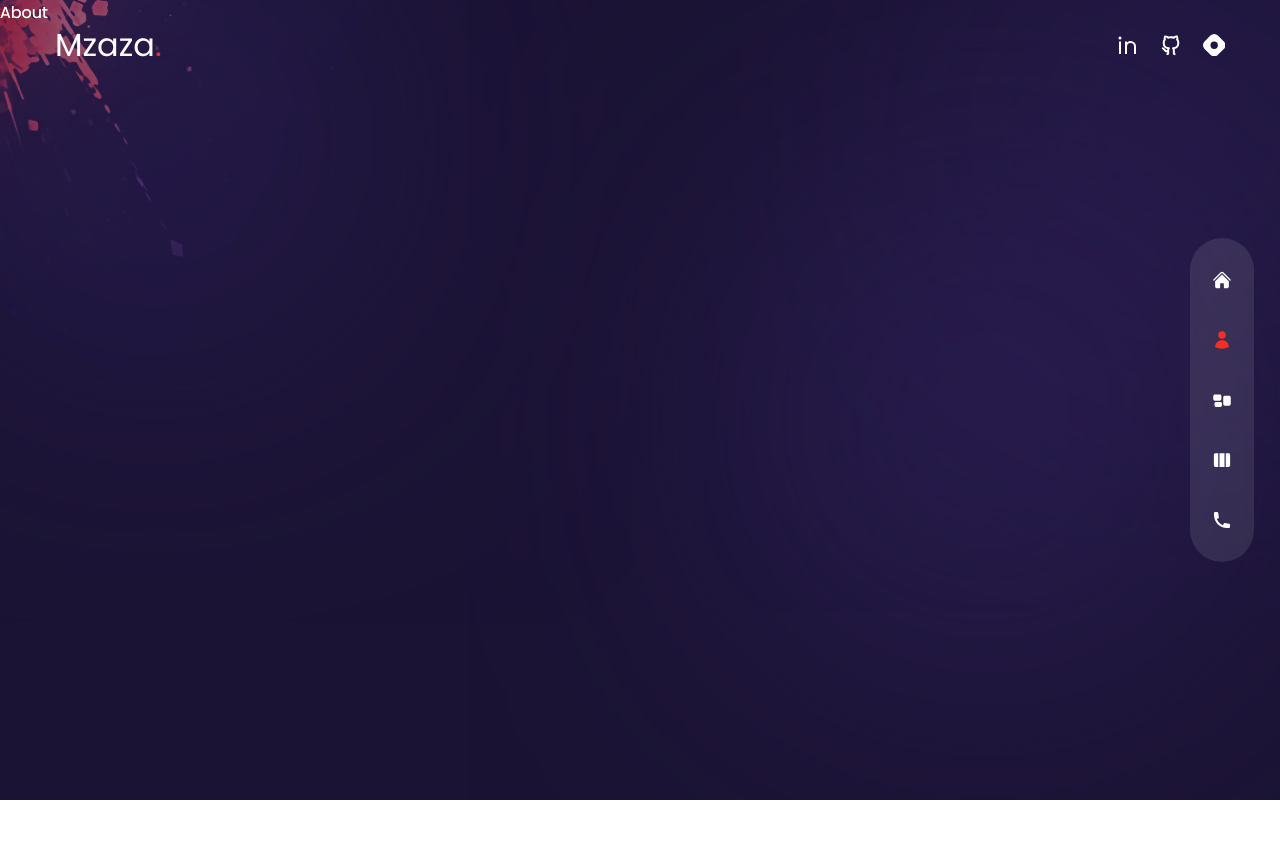
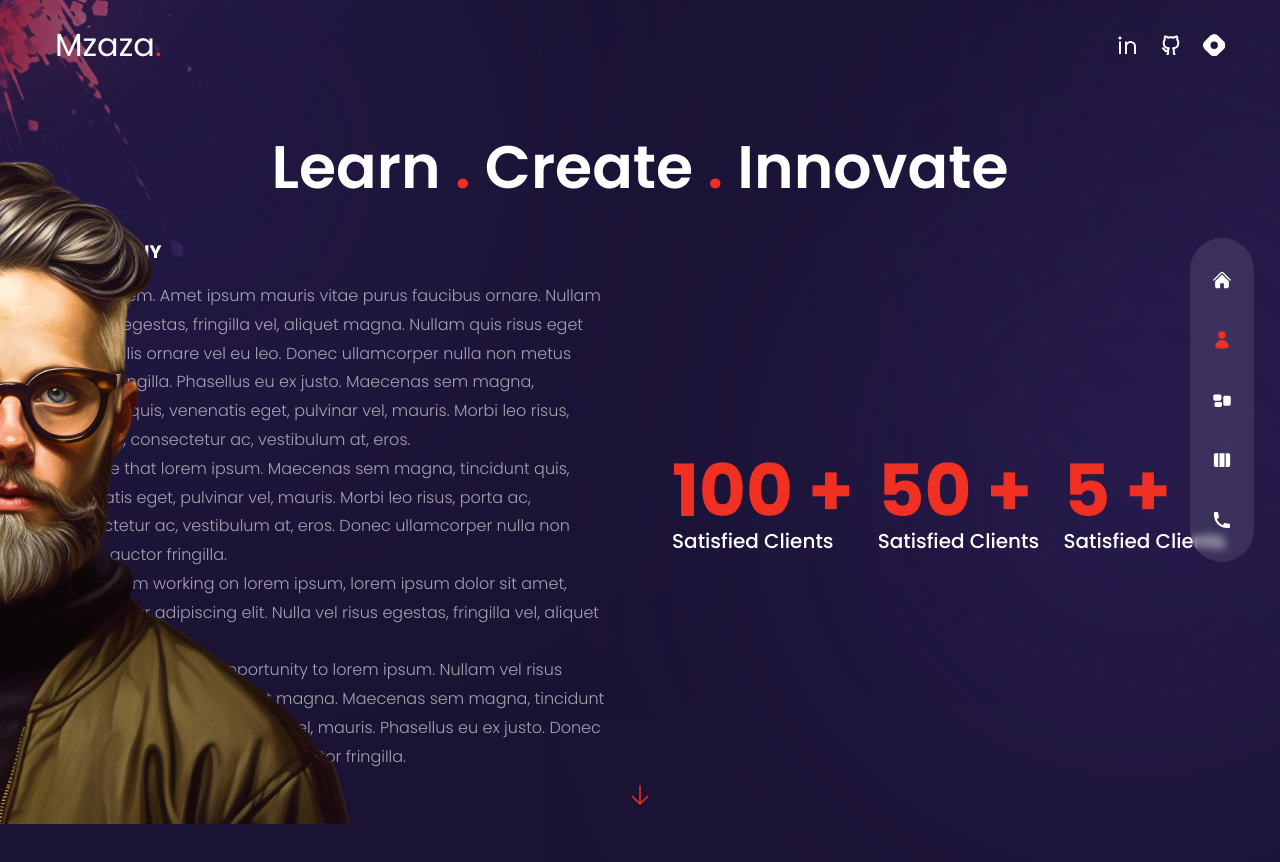
Before and after one commit to mzazakeith/portefeuille, a Next.js app: page /portefeuille/about in a window 1280 px wide. Shown: the top 862 px of the page. Before the commit the page ends 800 px from the top, so only its background shows below. Built offline with nearby package versions, Linux system fonts and the light colour scheme.

Commit message:
initial about page 1/3 done

```diff
--- a/components/Header.js
+++ b/components/Header.js
@@ -4,7 +4,7 @@ import Socials from "../components/Socials";
 
 const Header = () => {
   return (
-      <header className='absolute z-30 w-full flex items-center px-16 xl:px-0 xl:h-[90px]'>
+      <header className='fixed z-30 w-full flex items-center px-16 xl:px-0 xl:h-[90px]'>
           <div className='container mx-auto'>
               <div className="flex flex-col lg:flex-row justify-between items-center gap-y-6 py-8">
                   <Link className="text-[2rem] font-poppins"  href="">
--- a/components/Layout.js
+++ b/components/Layout.js
@@ -3,6 +3,7 @@ import {Poppins} from '@next/font/google';
 import Nav from '../components/Nav'
 import TopLeftImg from "../components/TopLeftImg";
 import Header from "../components/Header";
+import {useRouter} from "next/router";
 
 const poppins = Poppins({
   subsets: ['latin'],
@@ -11,8 +12,10 @@ const poppins = Poppins({
 });
 
 const Layout = ({children}) => {
+    const router = useRouter();
+    const pathname = router.pathname
   return(
-      <div className={`page bg-site text-white bg-cover bg-no-repeat ${poppins.variable} font-poppins relative`}>
+      <div className={`${pathname === "/" && 'page'} top-0 bg-site text-white bg-cover bg-no-repeat ${poppins.variable} font-poppins relative`}>
         <TopLeftImg/>
         <Nav/>
         <Header/>
--- a/pages/about/index.js
+++ b/pages/about/index.js
@@ -15,6 +15,11 @@ import {
   SiAdobephotoshop,
 } from "react-icons/si";
 
+import Avatar from "../../components/Avatar";
+
+import {motion, useAnimation, useInView, useMotionValue, useSpring} from 'framer-motion'
+import {fadeIn} from "../../variants";
+import {useEffect, useRef} from "react";
 
 //  data
 const aboutData = [
@@ -88,8 +93,101 @@ const aboutData = [
   },
 ];
 
+const AnimatedNumbers = ({value}) =>{
+  const ref = useRef(null);
+  const motionValue = useMotionValue(0);
+  const springValue = useSpring(motionValue, {duration:4500})
+  const isInView = useInView(ref)
+  useEffect(() => {
+    if(isInView){
+      motionValue.set(value);
+    }
+  }, [isInView, value, motionValue]);
+
+  useEffect(() => {
+    springValue.on("change", (latest)=>{
+      if(ref.current && latest.toFixed(0) <= value){
+        ref.current.textContent = latest.toFixed(0)
+      }
+    })
+  }, [springValue, value]);
+
+  return <span ref={ref}></span>
+}
+
+const arrowVariants = {
+  initial: { y: 0 }, // Define the initial state
+  animate: { y: [0, 20, 0], transition: { duration: 1.5, repeat: Infinity } },
+};
+
 const About = () => {
-  return <div>About</div>;
+  return (
+      <div className="h-full py-32 text-center xl:text-left">
+        <motion.div
+            variants={fadeIn('right', 0.2)}
+            initial="hidden"
+            animate="show"
+            exit="hidden"
+            className="hidden mt-[1.1rem] fixed xl:flex -left-[350px]">
+          <Avatar/>
+        </motion.div>
+        <div className='container mx-auto h-full flex flex-col items-center gap-x-6'>
+          <motion.h1
+              variants={fadeIn('down', 0.2)} initial='hidden' animate='show' exit='hidden'
+              className='h1'> Learn <span className='text-accent'>.</span> Create <span className='text-accent'>.</span> Innovate
+          </motion.h1>
+          <div className="grid w-full grid-cols-8 gap-16">
+
+            <div className='col-span-4 flex flex-col items-start justify-start'>
+              <h2 className='mb-4 text-lg font-bold uppercase text-dark/75'>Biography</h2>
+              <p>Hi, I'm Lorem. Amet ipsum mauris vitae purus faucibus ornare. Nullam vel risus egestas, fringilla vel, aliquet magna. Nullam quis risus eget urna mollis ornare vel eu leo. Donec ullamcorper nulla non metus auctor fringilla. Phasellus eu ex justo. Maecenas sem magna, tincidunt quis, venenatis eget, pulvinar vel, mauris. Morbi leo risus, porta ac, consectetur ac, vestibulum at, eros. </p>
+
+              <p>I believe that lorem ipsum. Maecenas sem magna, tincidunt quis, venenatis eget, pulvinar vel, mauris. Morbi leo risus, porta ac, consectetur ac, vestibulum at, eros. Donec ullamcorper nulla non metus auctor fringilla.</p>
+
+              <p>Whether I'm working on lorem ipsum, lorem ipsum dolor sit amet, consectetur adipiscing elit. Nulla vel risus egestas, fringilla vel, aliquet magna.</p>
+
+              <p>I look forward to the opportunity to lorem ipsum. Nullam vel risus egestas, fringilla vel, aliquet magna. Maecenas sem magna, tincidunt quis, venenatis eget, pulvinar vel, mauris. Phasellus eu ex justo. Donec ullamcorper nulla non metus auctor fringilla.</p>
+            </div>
+
+            <div className='col-span-4 flex flex-row items-center justify-between'>
+              <div className='flex flex-col items-start justify-center'>
+                <span className='text-accent font-bold inline-block text-7xl'>
+                  <AnimatedNumbers value={100}/> +
+                </span>
+                <h2 className='text-xl font-medium capitalize'>Satisfied Clients</h2>
+              </div>
+
+              <div className='flex flex-col items-start justify-center'>
+                <span className='text-accent font-bold inline-block text-7xl'>
+                  <AnimatedNumbers value={50}/> +
+                </span>
+                <h2 className='text-xl font-medium capitalize'>Satisfied Clients</h2>
+              </div>
+
+              <div className='flex flex-col items-start justify-center'>
+                <span className='text-accent font-bold inline-block text-7xl'>
+                  <AnimatedNumbers value={5}/> +
+                </span>
+                <h2 className='text-xl font-medium capitalize'>Satisfied Clients</h2>
+              </div>
+            </div>
+
+          </div>
+
+          <div className='flex flex-row justify-center items-center w-full'>
+            <motion.div variants={arrowVariants}
+                        initial="initial"
+                        animate="animate"
+                        className="text-accent inline-block">
+              <svg fill="none" viewBox="0 0 24 24" strokeWidth={1.5} stroke="currentColor" className="w-6 h-6">
+                <path strokeLinecap="round" strokeLinejoin="round" d="M19.5 13.5 12 21m0 0-7.5-7.5M12 21V3" />
+              </svg>
+            </motion.div>
+          </div>
+
+        </div>
+      </div>
+  )
 };
 
 export default About;
--- a/pages/index.js
+++ b/pages/index.js
@@ -8,7 +8,7 @@ import {fadeIn} from "../variants";
 
 const Home = () => {
   return (
-      <div className='bg-primary/6- h-full'>
+      <div className='bg-primary/6- h-full page'>
 
         <div className='w-full h-full bg-gradient-to-r from-primary/10 via-black/30 to-black/10'>
           <div className='flex flex-col justify-center text-center xl:pt-40 xl:text-left h-full container mx-auto'>
--- a/styles/globals.css
+++ b/styles/globals.css
@@ -20,7 +20,7 @@
 
 @layer base {
   body {
-    @apply overflow-hidden leading-relaxed;
+    @apply leading-relaxed overflow-x-hidden;
   }
   .page {
     @apply w-full h-screen overflow-hidden;
```
